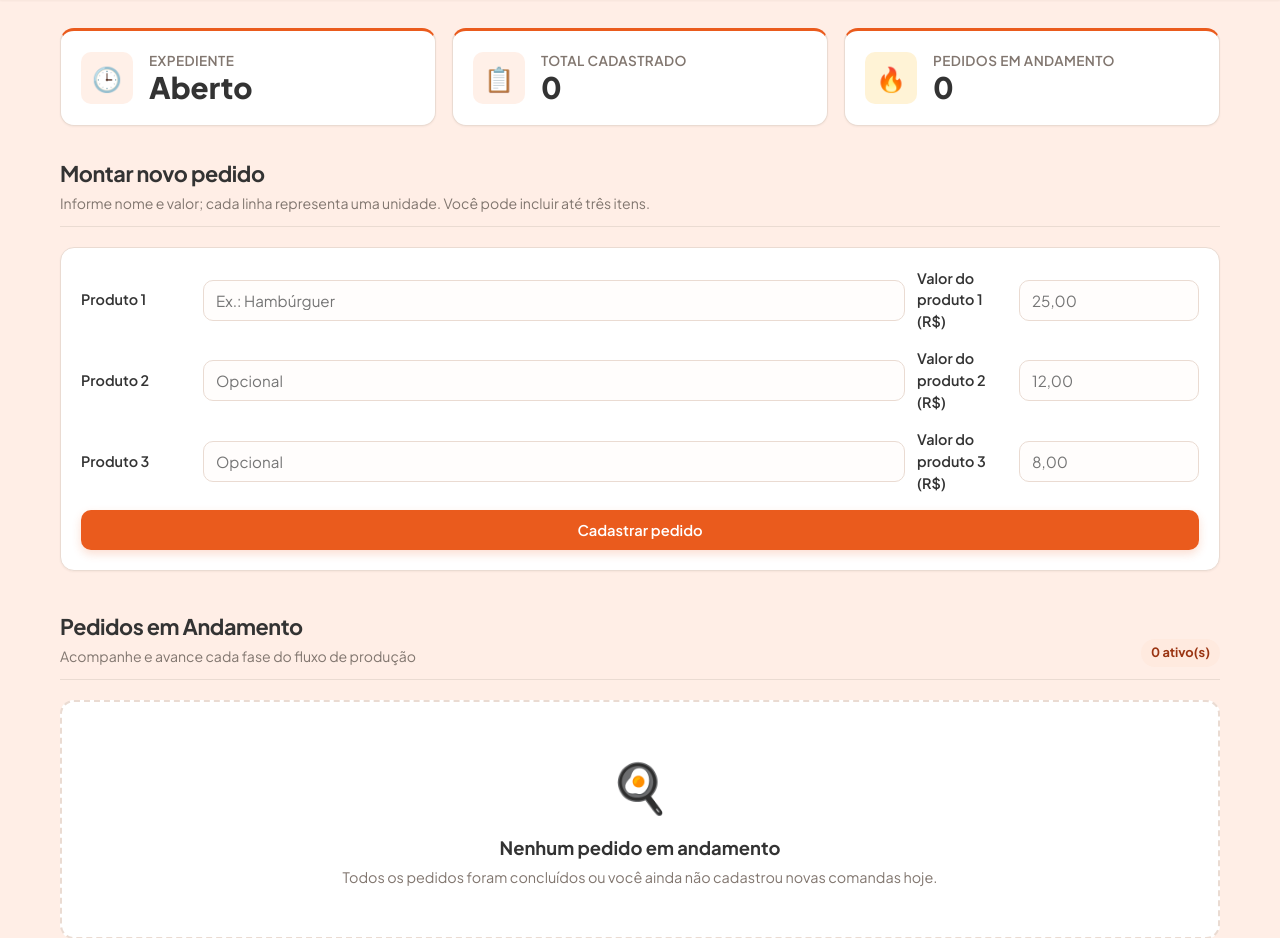
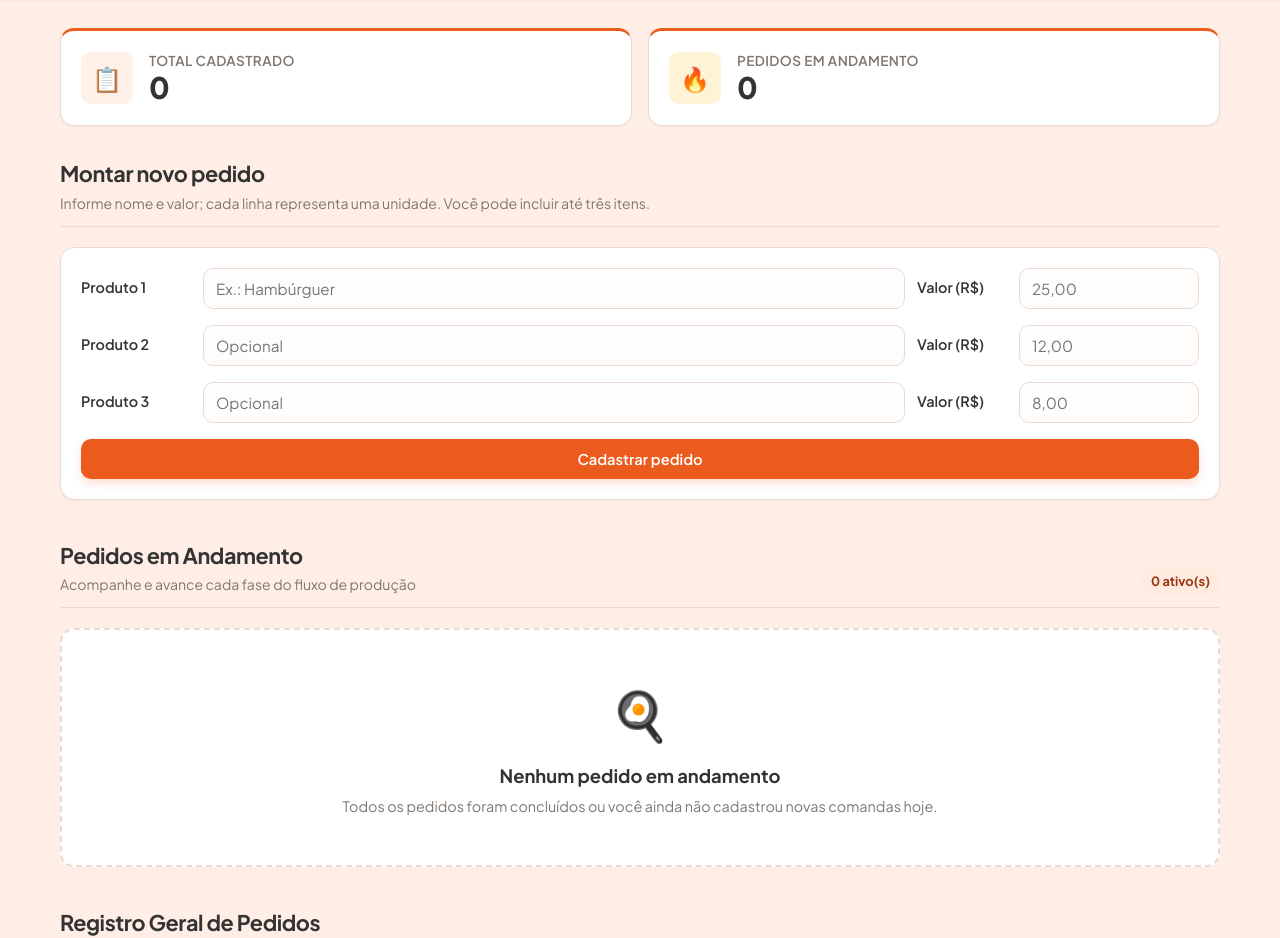
Before and after one commit to FaelzXit/POO-FoodPoint, a Flask app: page / in a window 1280 px wide. Shown: the part 77-1015 px from the top of the page. Run offline with Flask 3, Linux system fonts and the light colour scheme; data comes from the database, SQL or seed files in the repository; data that the repository does not hold is empty.

Commit message:
Restaura o layout original da tela de pedidos

```diff
--- a/static/style.css
+++ b/static/style.css
@@ -309,14 +309,9 @@ body {
     background-color: #fffdfc;
 }
 
-.novo-pedido-form :focus-visible,
-#erro-cadastro:focus {
-    outline: 2px solid var(--primary-text);
-    outline-offset: 2px;
-}
-
 .produto-linha input:focus {
     border-color: var(--primary);
+    outline: none;
     box-shadow: 0 0 0 3px rgba(234, 91, 29, 0.15);
 }
 
@@ -704,8 +699,7 @@ body {
     }
 
     .produto-linha {
-        grid-template-columns: minmax(0, 1fr);
-        gap: 6px;
+        grid-template-columns: 1fr 1fr;
     }
 
     .data-table th,
@@ -713,10 +707,3 @@ body {
         padding: 12px 14px;
     }
 }
-
-@media (max-width: 480px) {
-    .navbar-container,
-    .box-nav {
-        flex-wrap: wrap;
-    }
-}
--- a/templates/pedidos.html
+++ b/templates/pedidos.html
@@ -31,13 +31,13 @@
                 </a>
                 {% if expediente_aberto %}
                 <form action="{{ url_for('finalizar_expediente') }}" method="POST">
-                    <button type="submit" class="btn btn-second">
+                    <button type="submit" class="btn btn-second" title="Expediente aberto">
                         Encerrar Expediente
                     </button>
                 </form>
                 {% else %}
                 <form action="{{ url_for('reabrir_expediente') }}" method="POST">
-                    <button type="submit" class="btn btn-second">Reabrir expediente</button>
+                    <button type="submit" class="btn btn-second" title="Expediente encerrado">Reabrir expediente</button>
                 </form>
                 {% endif %}
             </div>
@@ -61,14 +61,6 @@
 
         <!-- Métricas / Resumo Superior -->
         <section class="stats-grid">
-            <div class="stat-card">
-                <div class="stat-icon-wrapper icon-total" aria-hidden="true">🕒</div>
-                <div class="stat-content">
-                    <span class="stat-label">Expediente</span>
-                    <strong class="stat-value">{{ 'Aberto' if expediente_aberto else 'Encerrado' }}</strong>
-                </div>
-            </div>
-
             <div class="stat-card">
                 <div class="stat-icon-wrapper icon-total">📋</div>
                 <div class="stat-content">
@@ -100,20 +92,20 @@
                 <div class="produto-linha">
                     <label for="item-1">Produto 1</label>
                     <input id="item-1" name="item_1" type="text" maxlength="80" placeholder="Ex.: Hambúrguer">
-                    <label for="valor-1">Valor do produto 1 (R$)</label>
-                    <input id="valor-1" name="valor_1" type="number" min="0.01" step="0.01" placeholder="25,00">
+                    <label for="valor-1">Valor (R$)</label>
+                    <input id="valor-1" aria-label="Valor (R$) do produto 1" name="valor_1" type="number" min="0.01" step="0.01" placeholder="25,00">
                 </div>
                 <div class="produto-linha">
                     <label for="item-2">Produto 2</label>
                     <input id="item-2" name="item_2" type="text" maxlength="80" placeholder="Opcional">
-                    <label for="valor-2">Valor do produto 2 (R$)</label>
-                    <input id="valor-2" name="valor_2" type="number" min="0.01" step="0.01" placeholder="12,00">
+                    <label for="valor-2">Valor (R$)</label>
+                    <input id="valor-2" aria-label="Valor (R$) do produto 2" name="valor_2" type="number" min="0.01" step="0.01" placeholder="12,00">
                 </div>
                 <div class="produto-linha">
                     <label for="item-3">Produto 3</label>
                     <input id="item-3" name="item_3" type="text" maxlength="80" placeholder="Opcional">
-                    <label for="valor-3">Valor do produto 3 (R$)</label>
-                    <input id="valor-3" name="valor_3" type="number" min="0.01" step="0.01" placeholder="8,00">
+                    <label for="valor-3">Valor (R$)</label>
+                    <input id="valor-3" aria-label="Valor (R$) do produto 3" name="valor_3" type="number" min="0.01" step="0.01" placeholder="8,00">
                 </div>
                 <button type="submit" class="btn btn-primary">Cadastrar pedido</button>
             </form>
```
